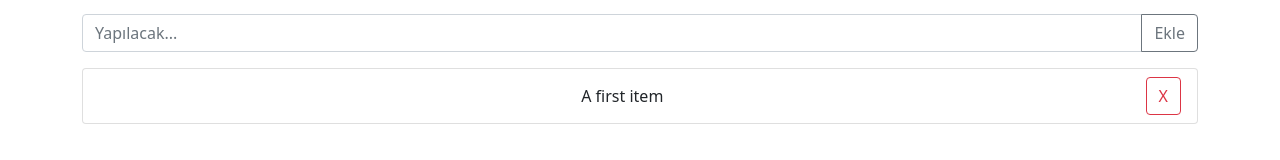
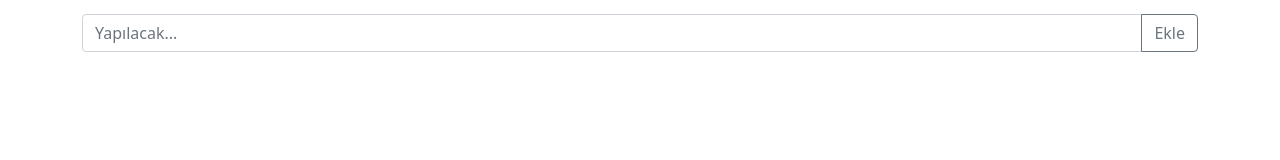
Before and after one commit to onimaskesi/kodluyoruz-js-odv2, a plain HTML site: page index.html in a window 1280 px wide. Shown: the part 302-462 px from the top of the page. Drawn offline with nearby package versions, Linux system fonts and the light colour scheme.

Commit message:
deleted example item

```diff
--- a/index.html
+++ b/index.html
@@ -25,11 +25,6 @@
 
           <div class="list-group" id="to-do-list">
 
-            <button type="button" class="list-group-item list-group-item-action" style="vertical-align: middle;">
-                <span class="btn">A first item</span>
-                <span class="btn btn-outline-danger" style="float: right;">X</span>
-            </button>
-
           </div>
     </div>
 
```
